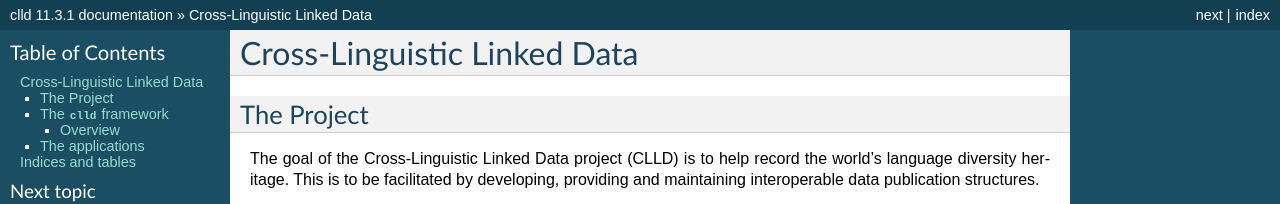
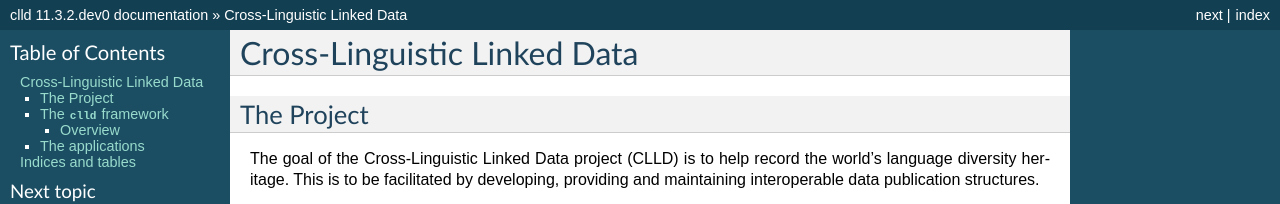
Before and after one commit to clld/clld, a Sphinx documentation site: the page built from docs/index.rst, in a window 1280 px wide and 900 px high. Shown: the top 204 px of the window. Built offline with Sphinx 7.4.7, drawn with Linux system fonts in a browser that asks for light colours; some of the changed text lies outside the part shown.

Commit message:
bump version for development

```diff
--- a/docs/conf.py
+++ b/docs/conf.py
@@ -55,10 +55,10 @@ copyright = 'Max Planck Society'
 # built documents.
 #
 # The full version, including alpha/beta/rc tags.
-release = '11.3.1'
+release = '11.3.2.dev0'
 
 # The short X.Y version.
-version = '11.3.1'
+version = '11.3.2.dev0'
 
 # The language for content autogenerated by Sphinx. Refer to documentation
 # for a list of supported languages.
--- a/setup.cfg
+++ b/setup.cfg
@@ -1,6 +1,6 @@
 [metadata]
 name = clld
-version = 11.3.1
+version = 11.3.2.dev0
 license = Apache 2.0
 license_files = LICENSE
 author = Robert Forkel
--- a/src/clld/__init__.py
+++ b/src/clld/__init__.py
@@ -3,7 +3,7 @@ import collections
 from clld.db.models import common
 from clld import interfaces
 
-__version__ = "11.3.1"
+__version__ = "11.3.2.dev0"
 
 
 class Resource(collections.namedtuple('Resource', 'name model interface with_index with_rdfdump')):
```
